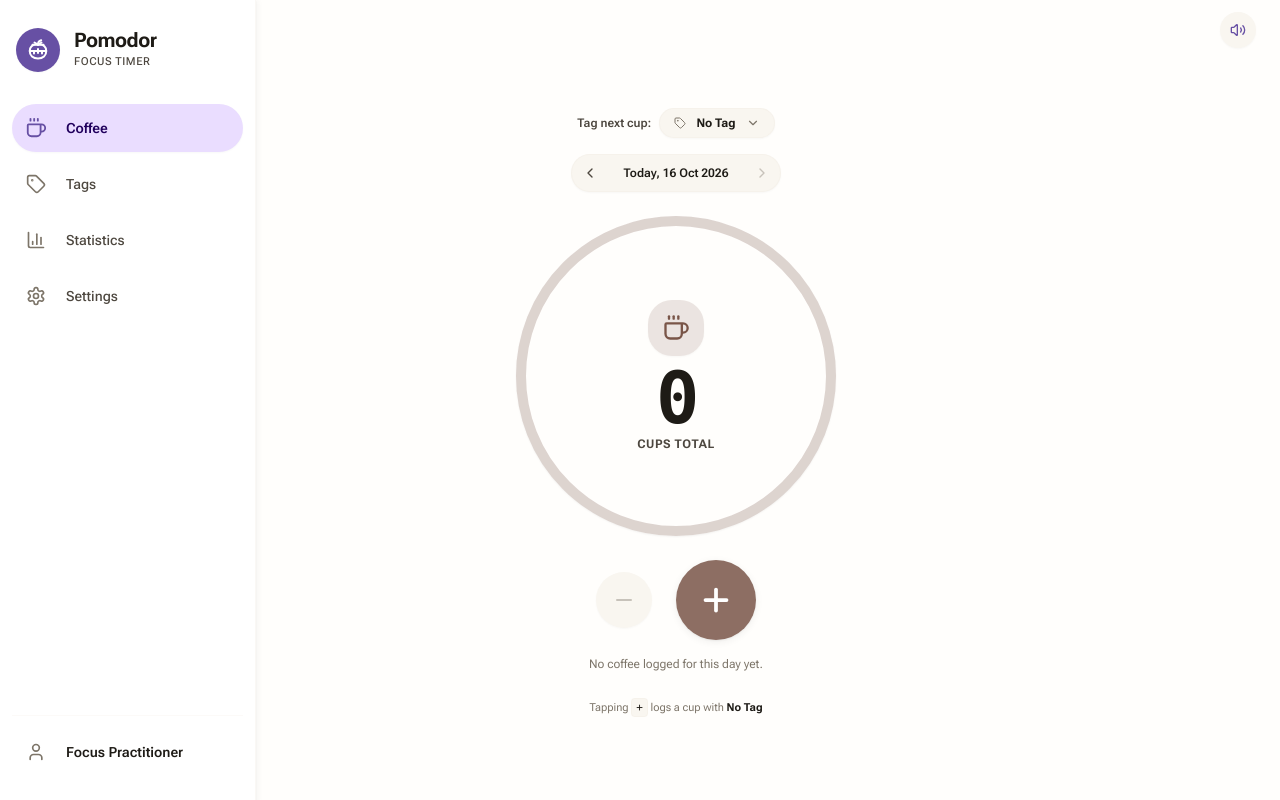
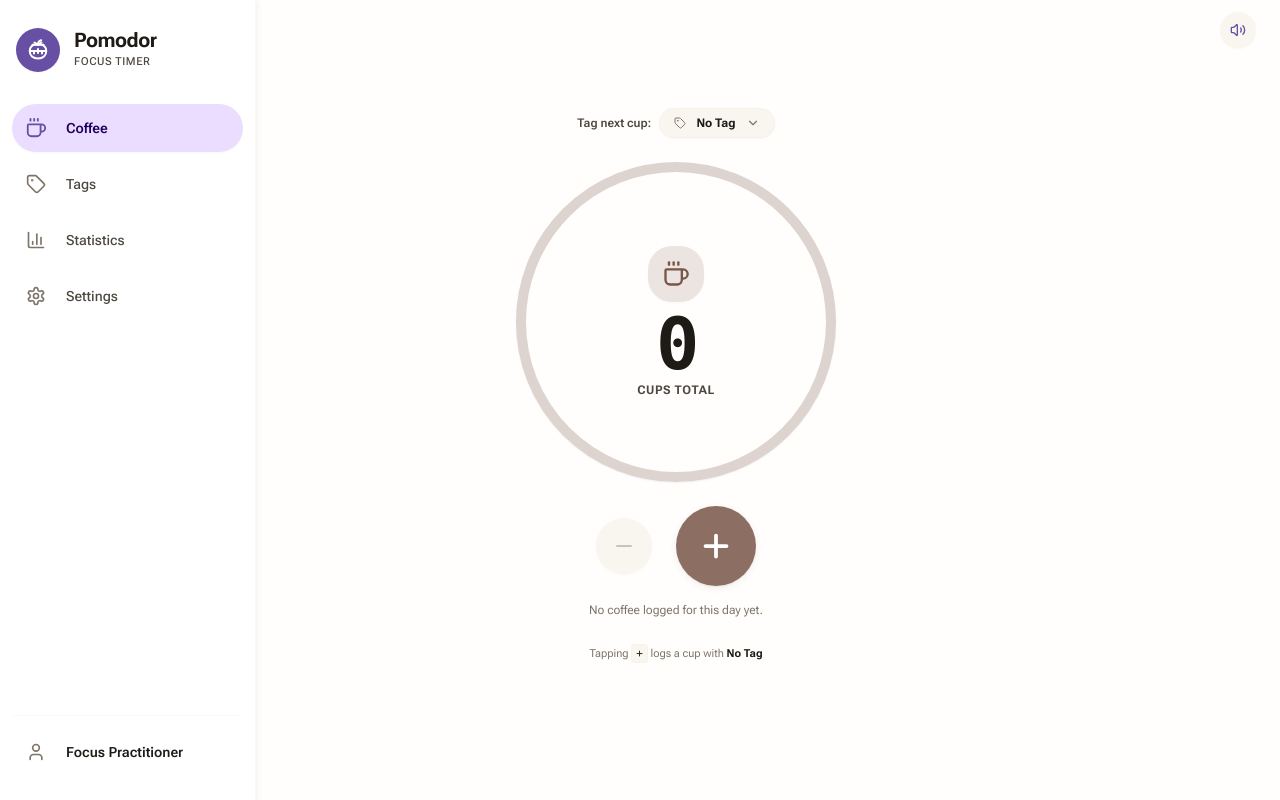
Before and after one commit to Sondrenl/Focus-timer, a React (Vite) app: page / in a window 1280 px wide. Both pictures are taken after a click on the button "Coffee". Built offline with nearby package versions, Linux system fonts and the light colour scheme.

Commit message:
refactor(coffee): remove desktop date selector in coffee tab

```diff
--- a/src/components/coffee/CoffeeWorkspace.tsx
+++ b/src/components/coffee/CoffeeWorkspace.tsx
@@ -1,21 +1,19 @@
 import React, { useState, useMemo } from 'react';
-import { Coffee, Plus, Minus, ChevronLeft, ChevronRight } from 'lucide-react';
+import { Coffee, Plus, Minus } from 'lucide-react';
 import { useApp } from '../../context/AppContext';
 import { CoffeeTagSelector } from './CoffeeTagSelector';
-import { toDateKey, formatFriendlyDate } from '../../utils/dates';
+import { toDateKey } from '../../utils/dates';
 
 export const CoffeeWorkspace: React.FC = () => {
   const { coffeeCups, addCoffeeCup, removeCoffeeCup, activeTags, tags } = useApp();
   const [selectedTagId, setSelectedTagId] = useState<string | null>(null);
-  const [viewDate, setViewDate] = useState<Date>(() => new Date());
 
-  const viewDateKey = toDateKey(viewDate);
-  const isToday = viewDateKey === toDateKey(new Date());
+  const todayKey = toDateKey(new Date());
 
-  // Filter cups for the selected date
+  // Filter cups for today
   const cupsForDate = useMemo(() => {
-    return coffeeCups.filter((c) => c.date === viewDateKey);
-  }, [coffeeCups, viewDateKey]);
+    return coffeeCups.filter((c) => c.date === todayKey);
+  }, [coffeeCups, todayKey]);
 
   const totalCount = cupsForDate.length;
 
@@ -50,13 +48,13 @@ export const CoffeeWorkspace: React.FC = () => {
   }, [cupsForDate, tags]);
 
   const handleAdd = async () => {
-    await addCoffeeCup(selectedTagId, viewDateKey);
+    await addCoffeeCup(selectedTagId, todayKey);
   };
 
   const handleRemove = async () => {
     if (totalCount <= 0) return;
 
-    // Prioritize removing cup of the selected tag if one exists on this date
+    // Prioritize removing cup of the selected tag if one exists today
     const cupsOfSelectedTag = cupsForDate.filter((c) => (selectedTagId ? c.tagId === selectedTagId : !c.tagId));
     const targetCup =
       cupsOfSelectedTag.length > 0
@@ -65,27 +63,7 @@ export const CoffeeWorkspace: React.FC = () => {
 
     if (!targetCup) return;
 
-    await removeCoffeeCup(viewDateKey, targetCup.tagId, targetCup.id);
-  };
-
-  const goToPrevDay = () => {
-    setViewDate((prev) => {
-      const d = new Date(prev);
-      d.setDate(d.getDate() - 1);
-      return d;
-    });
-  };
-
-  const goToNextDay = () => {
-    setViewDate((prev) => {
-      const d = new Date(prev);
-      d.setDate(d.getDate() + 1);
-      return d;
-    });
-  };
-
-  const goToToday = () => {
-    setViewDate(new Date());
+    await removeCoffeeCup(todayKey, targetCup.tagId, targetCup.id);
   };
 
   return (
@@ -98,39 +76,7 @@ export const CoffeeWorkspace: React.FC = () => {
         />
       </div>
 
-      {/* 2. Date Switcher (Desktop only - hidden on mobile as requested) */}
-      <div className="hidden md:flex items-center gap-2 mb-4 bg-md-surface-container rounded-2xl p-1 border border-md-outline-variant/30 text-xs font-semibold shadow-xs">
-        <button
-          onClick={goToPrevDay}
-          className="p-1.5 rounded-xl text-md-on-surface-variant hover:text-md-on-surface hover:bg-md-surface-container-high transition-colors"
-          title="Previous day"
-        >
-          <ChevronLeft className="w-4 h-4" />
-        </button>
-
-        <button
-          onClick={goToToday}
-          className="px-3 py-1 rounded-xl text-md-on-surface hover:text-md-primary transition-colors text-center"
-        >
-          {isToday ? 'Today, ' : ''}
-          {formatFriendlyDate(viewDate, true)}
-        </button>
-
-        <button
-          onClick={goToNextDay}
-          disabled={isToday}
-          className={`p-1.5 rounded-xl transition-colors ${
-            isToday
-              ? 'text-md-outline/40 cursor-not-allowed'
-              : 'text-md-on-surface-variant hover:text-md-on-surface hover:bg-md-surface-container-high'
-          }`}
-          title="Next day"
-        >
-          <ChevronRight className="w-4 h-4" />
-        </button>
-      </div>
-
-      {/* 3. Central Coffee Hero Circle (Permanent Coffee Theme - does not change to tag color) */}
+      {/* 2. Central Coffee Hero Circle (Permanent Coffee Theme - does not change to tag color) */}
       <div className="relative flex flex-col items-center justify-center my-2 select-none">
         <div className="relative w-72 h-72 md:w-80 md:h-80 flex items-center justify-center">
           {/* Subtle Neutral Coffee Outer Track Ring */}
@@ -155,7 +101,7 @@ export const CoffeeWorkspace: React.FC = () => {
         </div>
       </div>
 
-      {/* 4. Controls */}
+      {/* 3. Controls */}
       <div className="flex items-center justify-center gap-6 mt-4 mb-4">
         {/* Left: Minus Button */}
         <button
@@ -184,7 +130,7 @@ export const CoffeeWorkspace: React.FC = () => {
         </button>
       </div>
 
-      {/* 5. Visual Cup Tray (Color-coded cups logged today - below controls) */}
+      {/* 4. Visual Cup Tray (Color-coded cups logged today - below controls) */}
       {totalCount > 0 && (
         <div className="flex flex-wrap items-center justify-center gap-2 md:gap-1.5 max-w-sm mb-3 px-3 py-2 md:px-2 md:py-1.5 rounded-2xl bg-md-surface-container-low border border-md-outline-variant/20 shadow-xs">
           {cupsForDate.map((cup, idx) => {
@@ -206,7 +152,7 @@ export const CoffeeWorkspace: React.FC = () => {
         </div>
       )}
 
-      {/* 6. Tag Breakdown Chips for Today */}
+      {/* 5. Tag Breakdown Chips for Today */}
       <div className="w-full flex flex-col items-center mb-2">
         {tagBreakdown.length > 0 ? (
           <div className="flex flex-wrap items-center justify-center gap-2 max-w-md">
```
